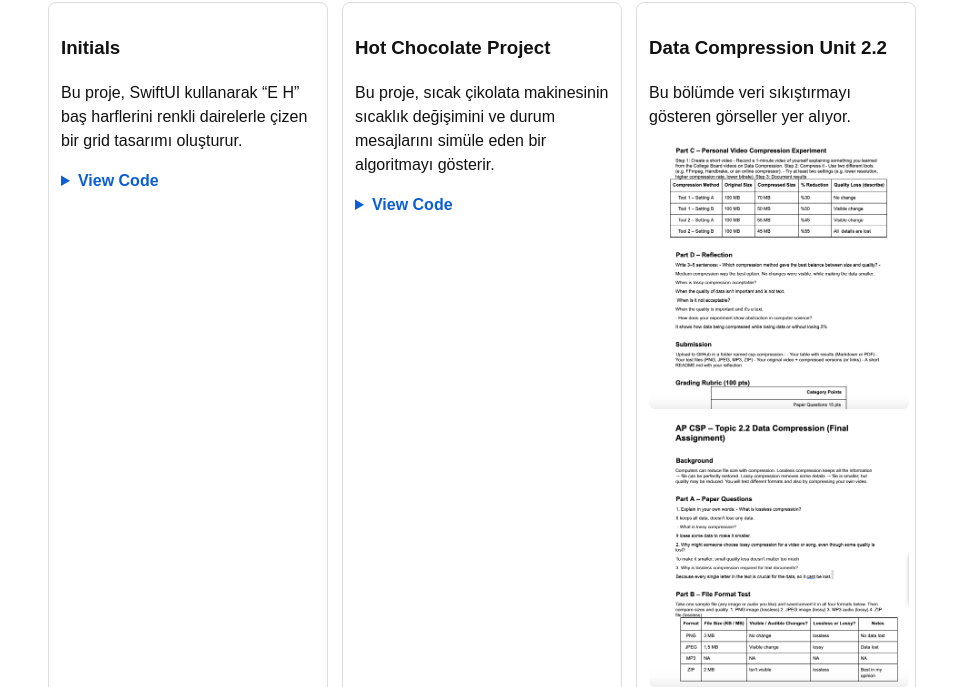
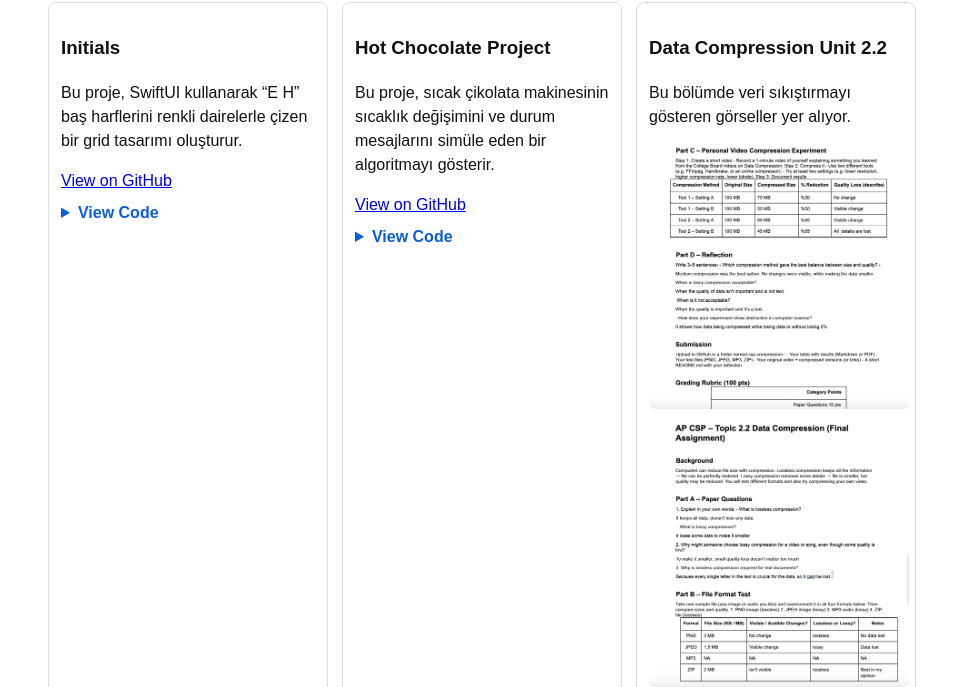
Before and after one commit to erenhatipoglu-sudo/erenhatipoglu-CSP.github.io, a plain HTML site: page index.html in a window 1280 px wide. Both pictures are taken after a click on the link "Projects". Shown: the part 113-800 px from the top of the page, without its empty margins (158-1121 px from the left). Drawn offline with Linux system fonts and the light colour scheme.

Commit message:
Remove duplicate GitHub link and add new one

```diff
--- a/index.html
+++ b/index.html
@@ -56,8 +56,9 @@
         <article class="card">
   <h3>Initials</h3>
   <p>Bu proje, SwiftUI kullanarak “E H” baş harflerini renkli dairelerle çizen bir grid tasarımı oluşturur.</p>
+  <a href="https://github.com/erenhatipoglu-sudo/erenhatipoglu-CSP.github.io/tree/main/Initials.swiftpm" target="_blank" class="button">View on GitHub</a>
   <details>
-    <a href="https://github.com/erenhatipoglu-sudo/erenhatipoglu-CSP.github.io/tree/main/Initials.swiftpm" target="_blank" class="button">View on GitHub</a>
+
     <summary>View Code</summary>
     <pre><code>
 // My initials are E H
@@ -118,6 +119,7 @@ struct ContentView: View {
 <article class="card">
   <h3>Hot Chocolate Project</h3>
   <p>Bu proje, sıcak çikolata makinesinin sıcaklık değişimini ve durum mesajlarını simüle eden bir algoritmayı gösterir.</p>
+  <a href="https://github.com/erenhatipoglu-sudo/erenhatipoglu-CSP.github.io/tree/main/Initials.swiftpm" target="_blank" class="button">View on GitHub</a>
   <details>
     <summary>View Code</summary>
     <pre><code>
```
